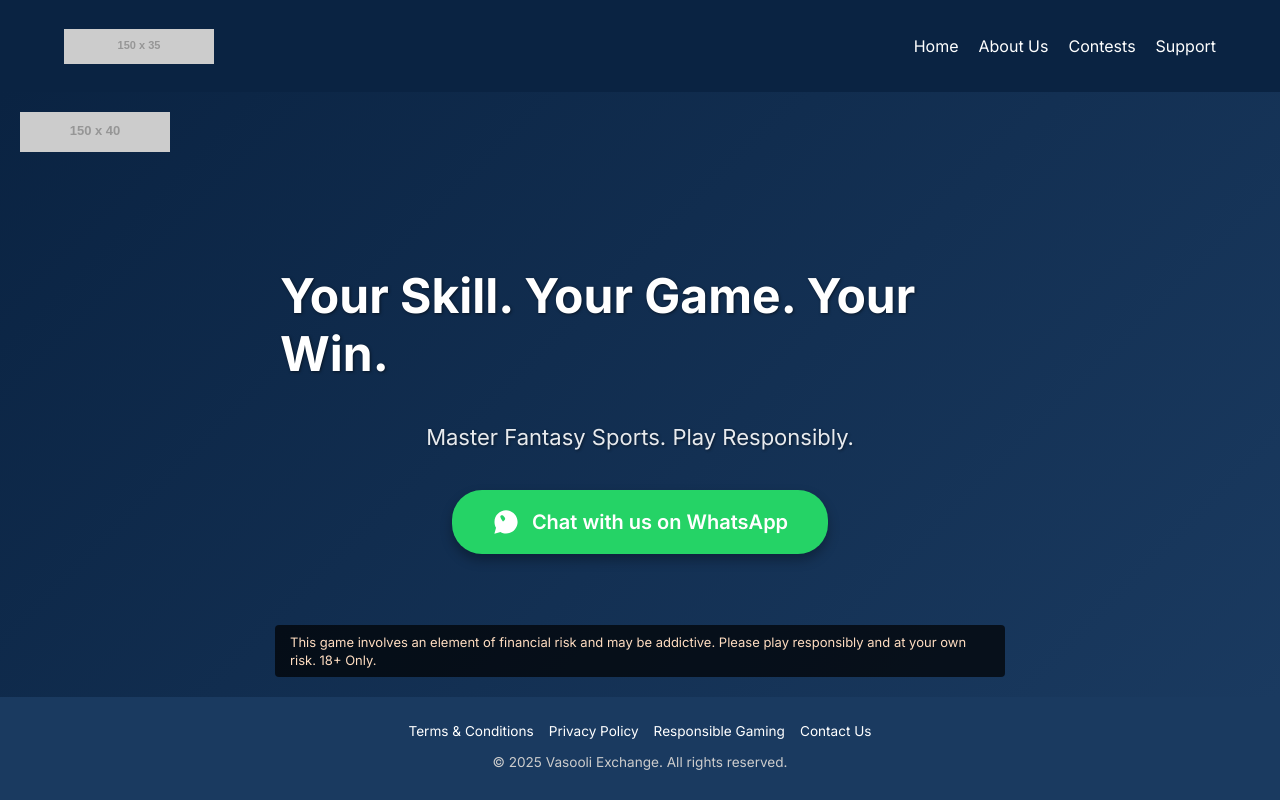
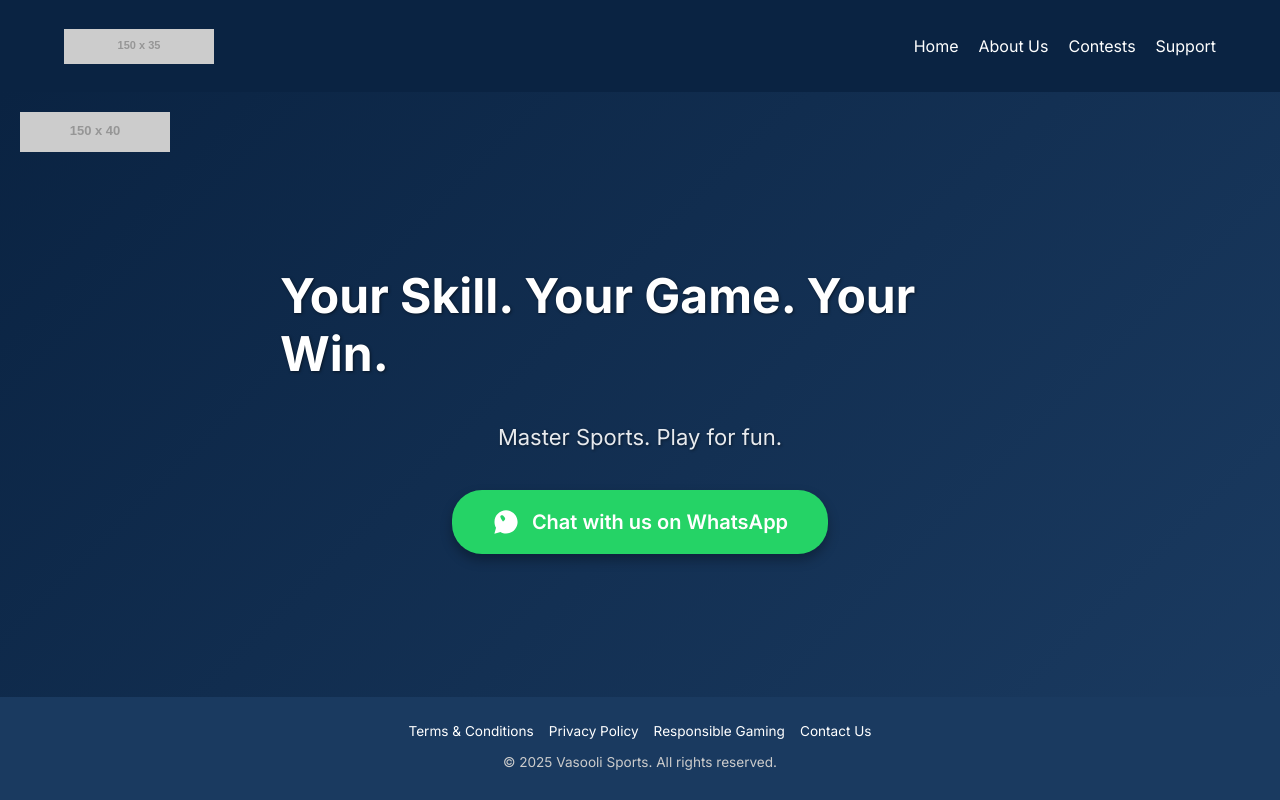
Before and after one commit to subham019283/redirect, a plain HTML site: page index.html in a window 1280 px wide. Drawn offline with Linux system fonts and the light colour scheme.

Commit message:
Update index.html

```diff
--- a/index.html
+++ b/index.html
@@ -258,7 +258,7 @@
 
         <div class="main-content-hero">
             <h1 class="headline">Your Skill. Your Game. Your Win.</h1>
-            <p class="sub-headline">Master Fantasy Sports. Play Responsibly.</p>
+            <p class="sub-headline">Master Sports. Play for fun.</p>
 
             <!-- WhatsApp Button Added Here -->
             <a href="https://alvo.chat/6k5V" target="_blank" class="whatsapp-button">
@@ -269,9 +269,9 @@
                 </a>
             </div>
 
-            <div class="disclaimer">
+        <!--    <div class="disclaimer">
                 This game involves an element of financial risk and may be addictive. Please play responsibly and at your own risk. 18+ Only.
-            </div>
+            </div> -->
         </div>
     </main>
 
@@ -282,7 +282,7 @@
             <a href="#">Responsible Gaming</a>
             <a href="#">Contact Us</a>
         </div>
-        <p class="footer-copyright">&copy; 2025 Vasooli Exchange. All rights reserved.</p>
+        <p class="footer-copyright">&copy; 2025 Vasooli Sports. All rights reserved.</p>
     </footer>
 </body>
 </html>
```
